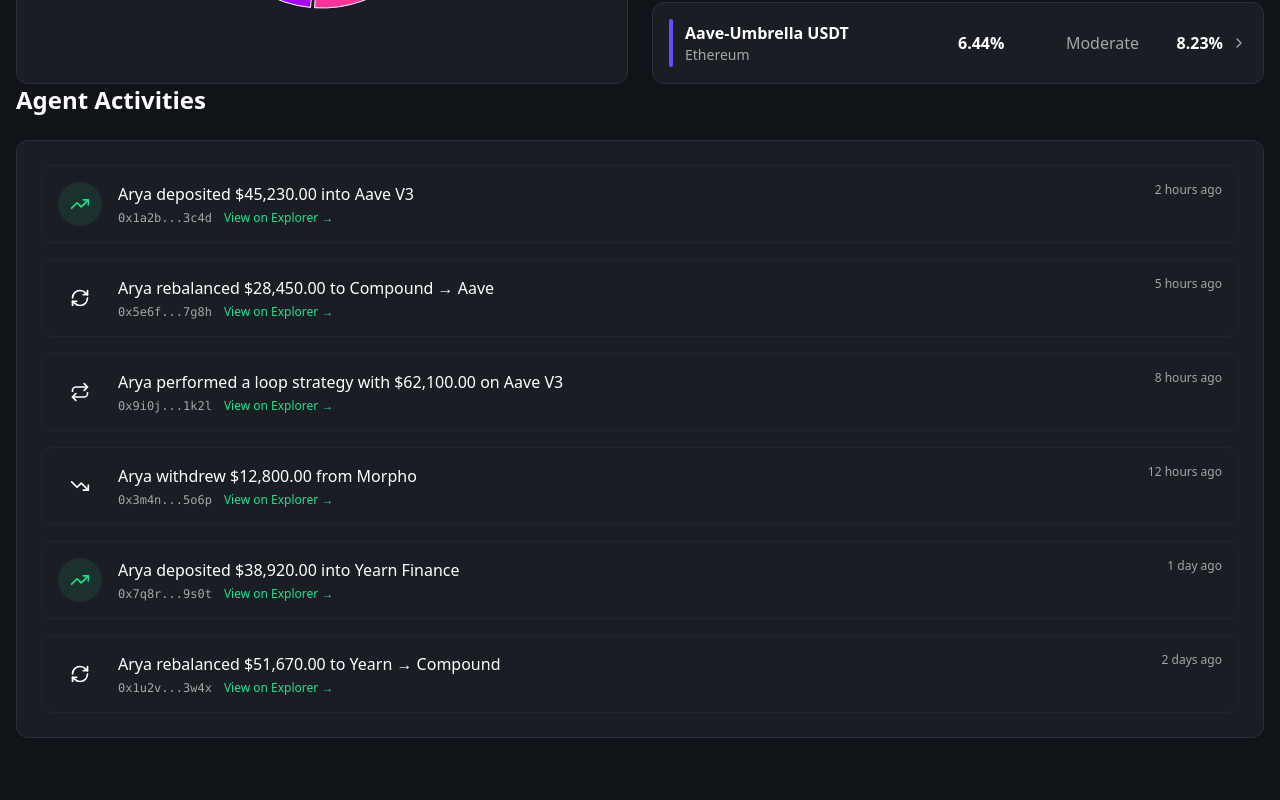
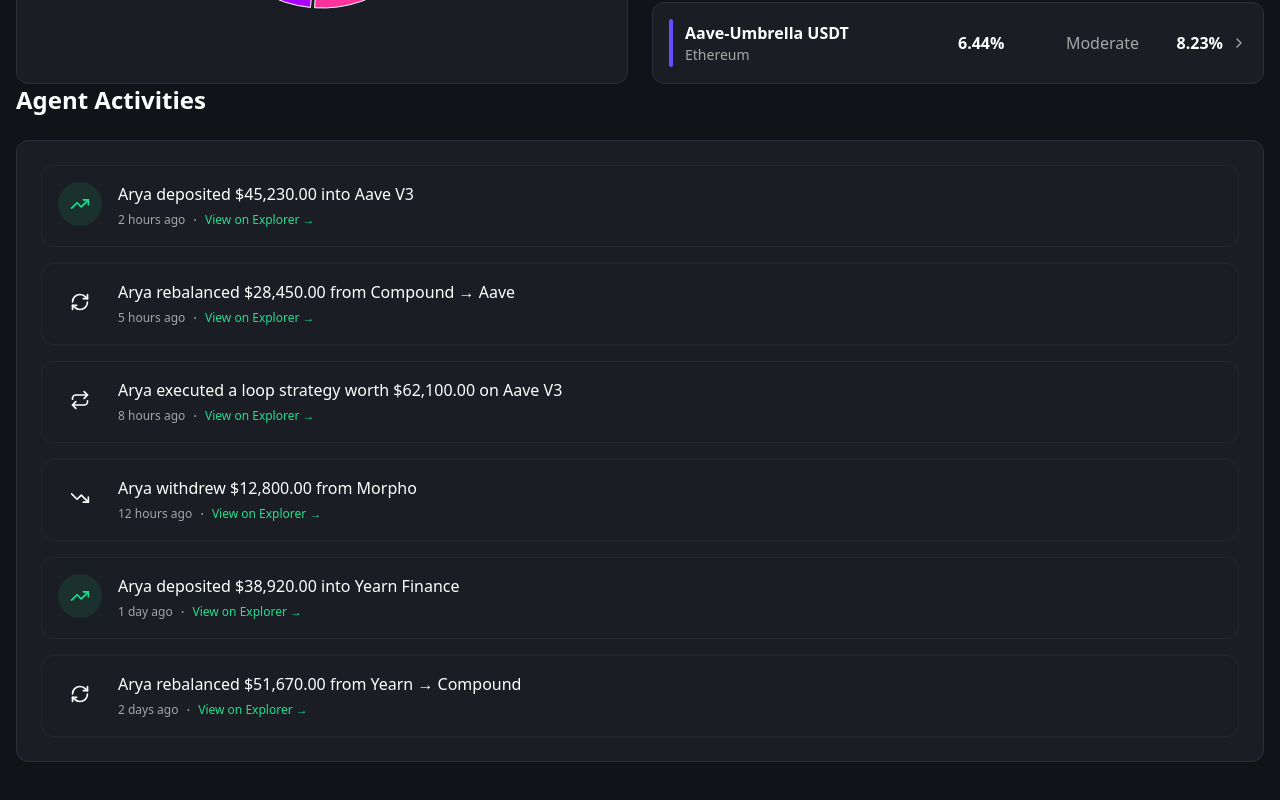
Before and after one commit to ShivamFractionAI/fractals-forge, a React (Vite) app: page /agent/1 in a window 1280 px wide. Shown: the part 1890-2690 px from the top of the page. Built offline with nearby package versions, Linux system fonts and the light colour scheme; the HTML template or start-up script is replaced by a standard one.

Commit message:
Fix: Correct grammar in agent activities

```diff
--- a/src/components/AgentActivities.tsx
+++ b/src/components/AgentActivities.tsx
@@ -47,9 +47,9 @@ const getActionDescription = (activity: Activity, agentName: string) => {
     case "withdrew":
       return `${agentName} withdrew ${activity.amount} from ${activity.protocol}`;
     case "rebalanced":
-      return `${agentName} rebalanced ${activity.amount} to ${activity.protocol}`;
+      return `${agentName} rebalanced ${activity.amount} from ${activity.protocol}`;
     case "looped":
-      return `${agentName} performed a loop strategy with ${activity.amount} on ${activity.protocol}`;
+      return `${agentName} executed a loop strategy worth ${activity.amount} on ${activity.protocol}`;
   }
 };
 
@@ -115,16 +115,12 @@ export const AgentActivities = ({ agentName, agentColor }: AgentActivitiesProps)
                 {getActionIcon(activity.action)}
               </div>
               <div className="flex-1">
-                <div className="flex items-start justify-between mb-1">
-                  <p className="text-foreground font-medium">
-                    {getActionDescription(activity, agentName)}
-                  </p>
-                  <span className="text-xs text-muted-foreground whitespace-nowrap ml-4">
-                    {activity.timestamp}
-                  </span>
-                </div>
-                <div className="flex items-center gap-3 text-sm text-muted-foreground">
-                  <span className="font-mono text-xs">{activity.txHash}</span>
+                <p className="text-foreground font-medium mb-1">
+                  {getActionDescription(activity, agentName)}
+                </p>
+                <div className="flex items-center gap-2 text-sm text-muted-foreground">
+                  <span className="text-xs">{activity.timestamp}</span>
+                  <span>·</span>
                   <a
                     href="#"
                     className="text-chart-green hover:underline text-xs"
```
